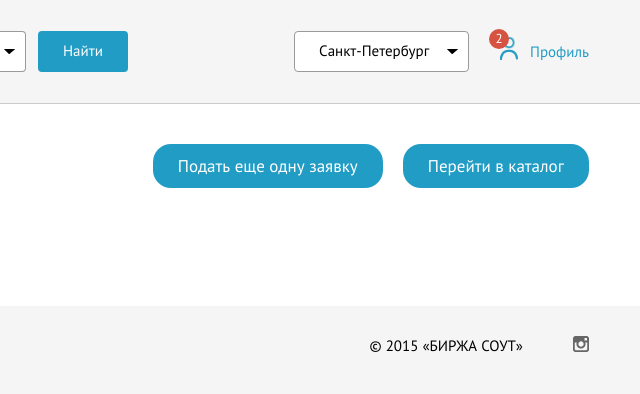
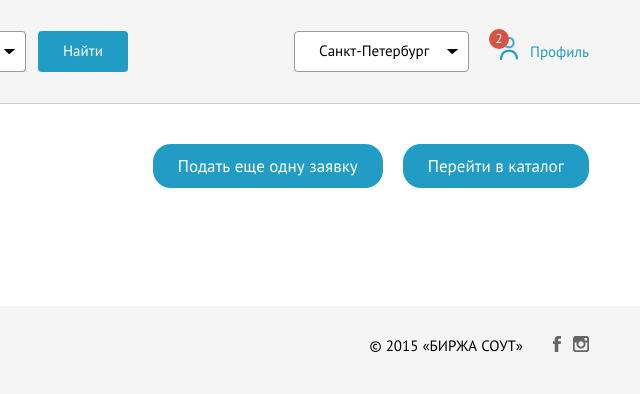
Before and after one commit to Serjke/sout, a plain HTML site: page 100-users-send.html in a window 1280 px wide. Shown: the full height of the page, 627-1267 px from the left. Drawn offline with nearby package versions, Linux system fonts and the light colour scheme.

Commit message:
vk -> fb

```diff
--- a/100-users-send.html
+++ b/100-users-send.html
@@ -72,7 +72,7 @@
         </div>
         <div class="soc">
             <ul>
-                <li class="vk"><a href="#"></a></li>
+                <li class="fb"><a href="#"></a></li>
                 <li class="ig"><a href="#"></a></li>
             </ul>
         </div>
```
Also changed, not shown: catalog-company.html (+1 -1 lines), company.html (+1 -1 lines), profile-client.html (+1 -1 lines), profile-company.html (+1 -1 lines), profile-edit.html (+1 -1 lines), profile-feedback-tab.html (+1 -1 lines), profile-feedback.html (+1 -1 lines), profile-msg.html (+1 -1 lines), profile-services.html (+1 -1 lines), register-step-1.html (+1 -1 lines), register-step-2.html (+1 -1 lines), register-step-3.html (+1 -1 lines), request-add-del.html (+1 -1 lines), request-add.html (+1 -1 lines), 4 more files.
